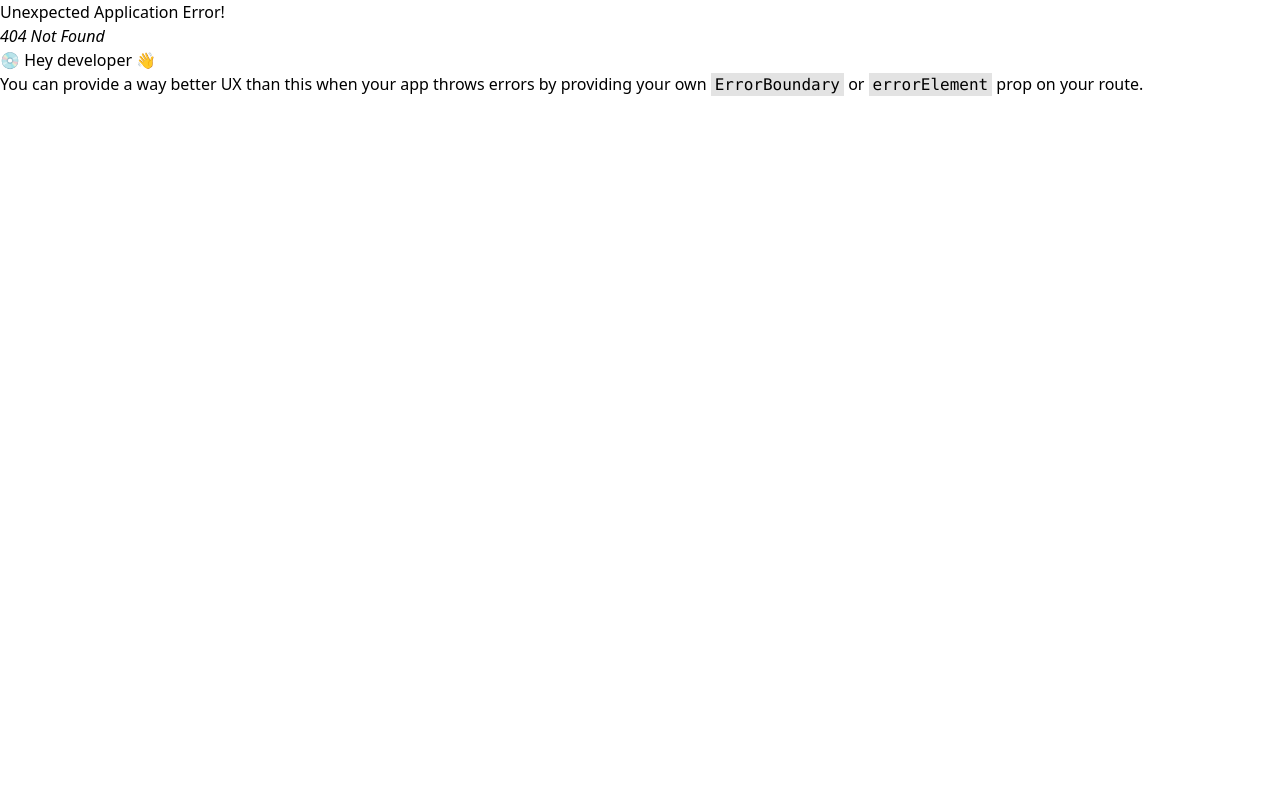
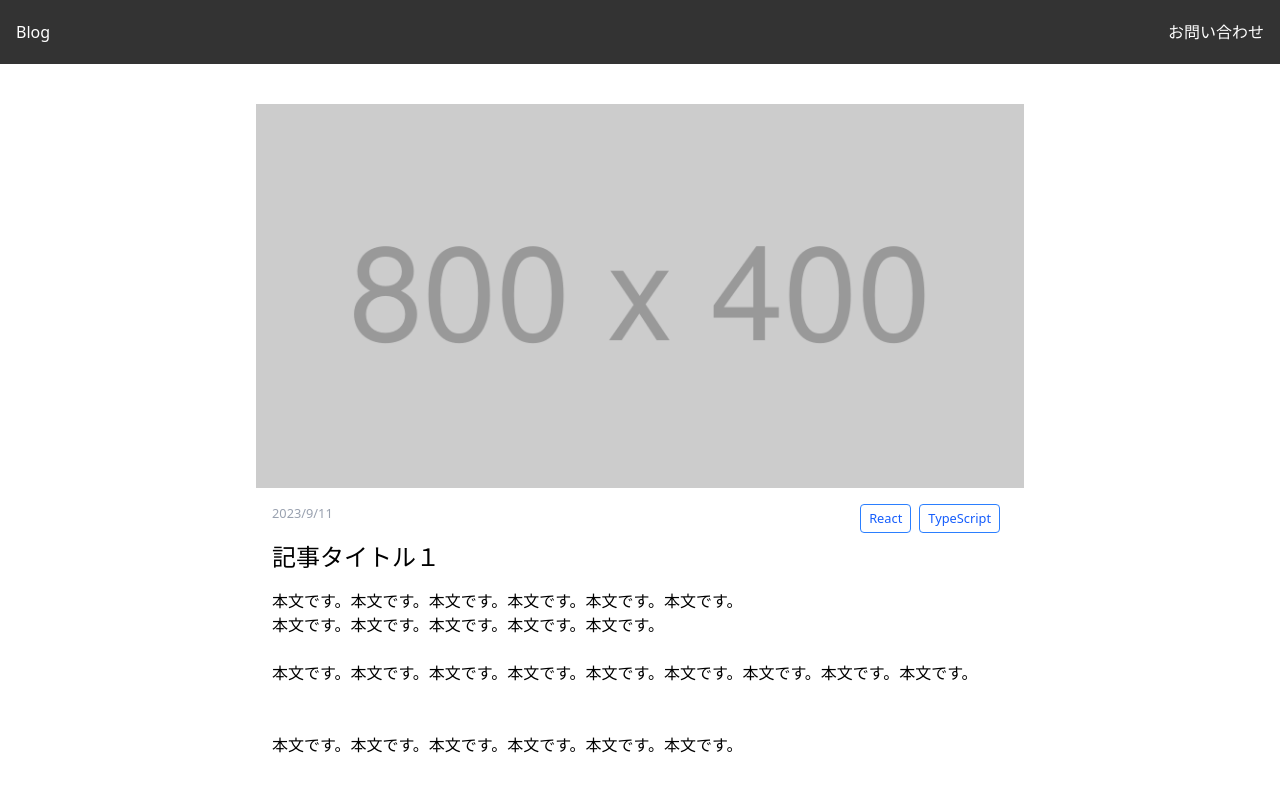
Before and after one commit to Maiasai/test-app, a React (Vite) app: page /posts/1 in a window 1280 px wide. Before the commit this address had no page. Shown: the top 792 px of the page. Built offline with nearby package versions, Linux system fonts and the light colour scheme.

Commit message:
“課題2の実装”

```diff
--- a/src/App.jsx
+++ b/src/App.jsx
@@ -1,23 +1,28 @@
 import React from 'react';
-import { Link , Outlet} from 'react-router-dom';
+
+// React Routerの関数をインポート（ルーター構築に使用）
+import { Routes,Route } from 'react-router-dom';
+
+// 各ページコンポーネントをインポート
+import { Layout } from './Layout';
 import { TopPage } from './TopPage';
+import { ArticlePage } from './articlepage1';
 
 
 
-export const App = () =>  {
+// ルーティング定義
+export const App = () => {
 
   return (
-    <>
-    <div className="bg-black/80">
-      <ul className="h-16 flex justify-between items-center w-full px-4">
-        <li className="text-white"><Link to="/">Blog</Link></li>
-        <li className="text-white"><Link to="/">お問い合わせ</Link></li>
-      </ul>
-      </div>
+    <Routes>
+        {/* 親ルートに共通レイアウトを配置 */}
+          <Route path="/" element={<Layout />}>
 
-      <hr />
-      {/* ここにOutletがあるのでヘッダー下にページ（子コンポーネント「TopPage」が表示される */}
-      <Outlet />
-      </>
+            {/* 子ルート（Outletに差し込まれる） */}
+            <Route index element={<TopPage />} />
+            <Route path="posts/:id" element={<ArticlePage />} />
+          </Route>
+    </Routes>
   );
-}
+
+  }
--- /dev/null
+++ b/src/Header.jsx
@@ -0,0 +1,16 @@
+import React from 'react';
+import { Link } from 'react-router-dom';
+
+
+
+export const Header = () =>  {
+
+  return (
+    <nav className="bg-black/80">
+      <ul className="h-16 flex justify-between items-center w-full px-4">
+        <li className="text-white"><Link to="/">Blog</Link></li>
+        <li className="text-white"><Link to="/">お問い合わせ</Link></li>
+      </ul>
+      </nav>
+  );
+}
--- /dev/null
+++ b/src/Layout.jsx
@@ -0,0 +1,18 @@
+import React from 'react';
+import { Outlet } from 'react-router-dom';
+import { Header } from './Header';
+
+
+
+export const Layout = () =>  {
+
+  return (
+    <div>
+        <Header />
+          <main>
+            {/* ここにOutletがあるのでヘッダー下にページ（子コンポーネント「TopPage」が表示される */}
+            <Outlet />
+        </main>
+      </div>
+  );
+}
--- a/src/TopPage.jsx
+++ b/src/TopPage.jsx
@@ -1,5 +1,6 @@
 import React from 'react';
 import { posts } from './posts';
+import { Link } from 'react-router-dom'
 
 
 // HTML文字列 → テキストだけ抽出（タグを除去）
@@ -14,11 +15,13 @@ const stripHtml = (html) => {
 export const TopPage = () => {
 
   return(
-    <div className='px-4 my-10'>
+    <div className='px-4 my-10 max-w-[700px] mx-auto'>
 
 
       { posts.map((data)=> (
-         <div key={data.id} className='text-black mb-8 p-4 border border-gray-300'>
+        <Link key={data.id}
+         to={`posts/${data.id}`} className='block text-black mb-8 p-4 border border-gray-300'>
+
            <div className='flex justify-between'>
                   <li className='text-gray-400 text-[12.8px] list-none'>{new Date(data.createdAt).toLocaleDateString('ja-JP')}</li>
 
@@ -38,9 +41,8 @@ export const TopPage = () => {
 
 
 
+        </Link>
 
-
-         </div>
       ))}
     </div>
 
--- /dev/null
+++ b/src/articlepage1.jsx
@@ -0,0 +1,39 @@
+import React from 'react';
+import { posts } from './posts';
+import { useParams } from 'react-router-dom';
+
+
+
+export const ArticlePage = () => {
+    const { id }= useParams();
+    const data= posts.find(i => String(i.id) === id);
+
+    if(!data)return <h2>Item Not Found</h2>;
+
+    return(
+        <div className='p-10'>
+        <div className='w-full max-w-3xl mx-auto '>
+        <img src = "/800x400.png" alt="800×400て書いてある画像" className="w-[768px]"></img></div>
+
+        <div className='w-full max-w-3xl mx-auto p-4 m-0'>
+         <div className='flex justify-between'>
+             <p className='text-gray-400 text-[12.8px] list-none'>{new Date(data.createdAt).toLocaleDateString('ja-JP')}</p>
+
+              <ul className='flex'>
+                {data.categories && data.categories.length > 0 && (
+                  <li className='text-blue-600 text-[12.8px] mr-2 py-1  px-2 border border-blue-500 rounded list-none'>{data.categories[0]}</li>)}
+
+                {data.categories && data.categories.length > 1 && (
+                  <li className='text-blue-600 text-[12.8px] mr-2 py-1  px-2  border border-blue-500 rounded list-none'>{data.categories[1]}</li>)}
+              </ul>
+
+         </div>
+
+                <p className='text-black text-2xl mt-2 mb-4'>{data.title}</p>
+                <p className='text-black '
+                  dangerouslySetInnerHTML={{ __html:data.content }}/>
+        </div>
+        </div>
+  );
+
+}
--- a/src/main.jsx
+++ b/src/main.jsx
@@ -2,15 +2,18 @@ import React from 'react';
 import './index.css';
 
 import { createRoot } from 'react-dom/client';
-import { RouterProvider } from 'react-router-dom';
+import { BrowserRouter } from 'react-router-dom';
 import { App } from './App';
-import { router } from './routesLink';
+import { Layout } from './Layout';
+
 
 
 const root = createRoot(document.getElementById('root'));
 
   root.render(
     <React.StrictMode>
-       <RouterProvider router={router} />
+      <BrowserRouter>
+      <App />
+      </BrowserRouter>
     </React.StrictMode>
   );
```
Also changed, not shown: src/routesLink.jsx (deleted, +0 -21 lines), public/800x400.png (added).
